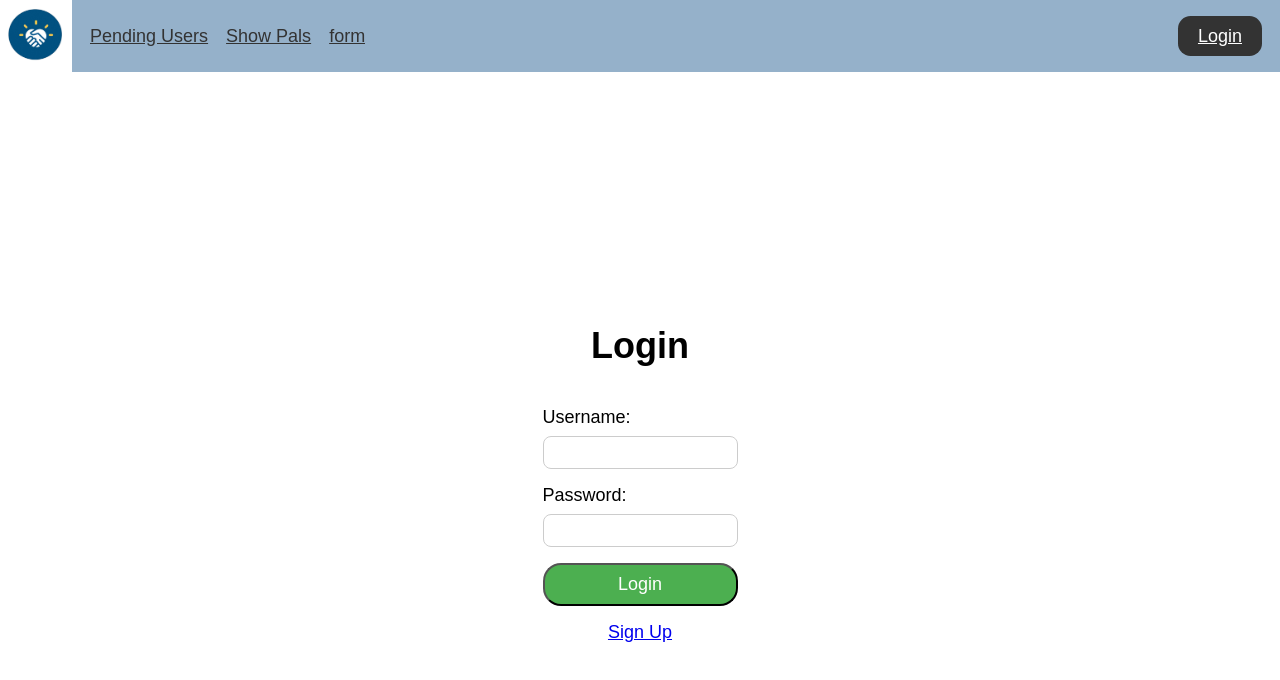
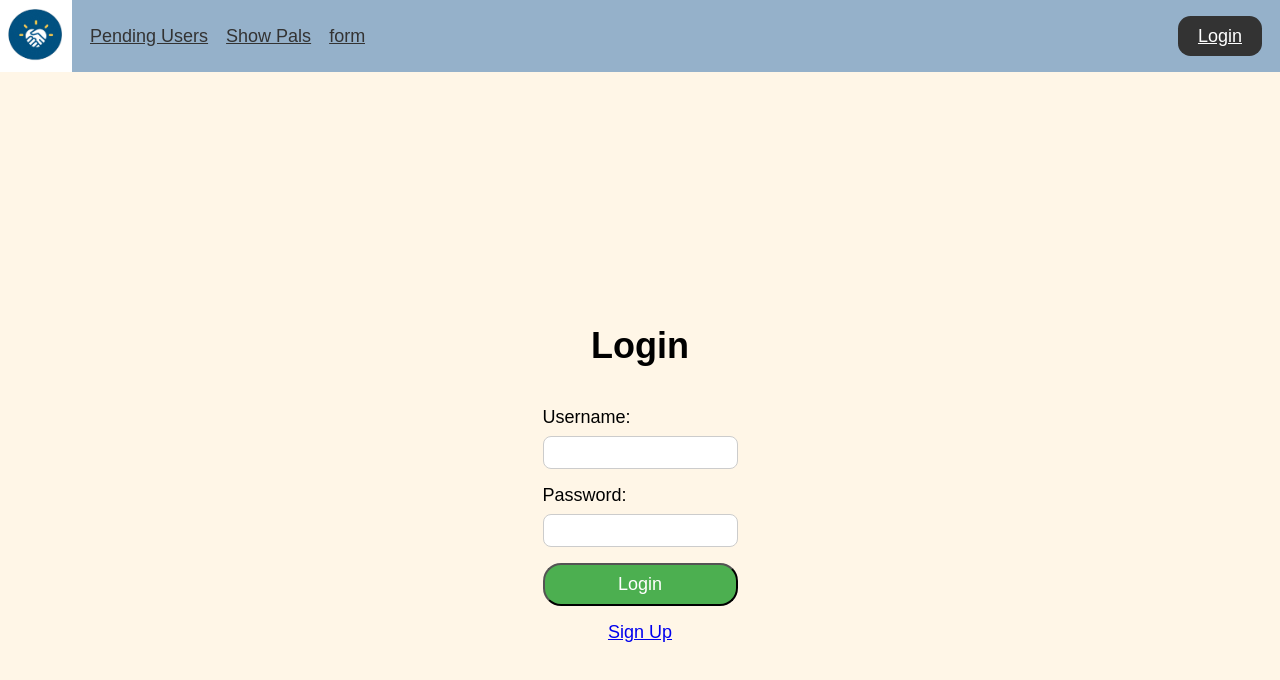
Before and after one commit to madacol/faas, a SvelteKit app: page /login in a window 1280 px wide. Shown: the top 680 px of the page. Built offline with nearby package versions, Linux system fonts and the light colour scheme; no server answers; the database is empty.

Commit message:
Improved background colors

```diff
--- a/src/routes/+layout.svelte
+++ b/src/routes/+layout.svelte
@@ -152,6 +152,7 @@
       overflow: auto;
       flex-grow: 1;
       text-align: center;
+      background-color: rgb(255, 246, 231);
     }
 
     a {
--- a/src/routes/pals/+page.svelte
+++ b/src/routes/pals/+page.svelte
@@ -30,7 +30,6 @@
         gap: 1.5em;
         padding: 2em;
         text-align: center;
-        background-color: #eeeeee;
         max-width: 700px;
         margin: auto;
     }
@@ -77,7 +76,6 @@
         grid-column: 3;
     }
     .bio {
-        line-height: 0.7em;
     }
     .bio p {
         width: 100%;
```
